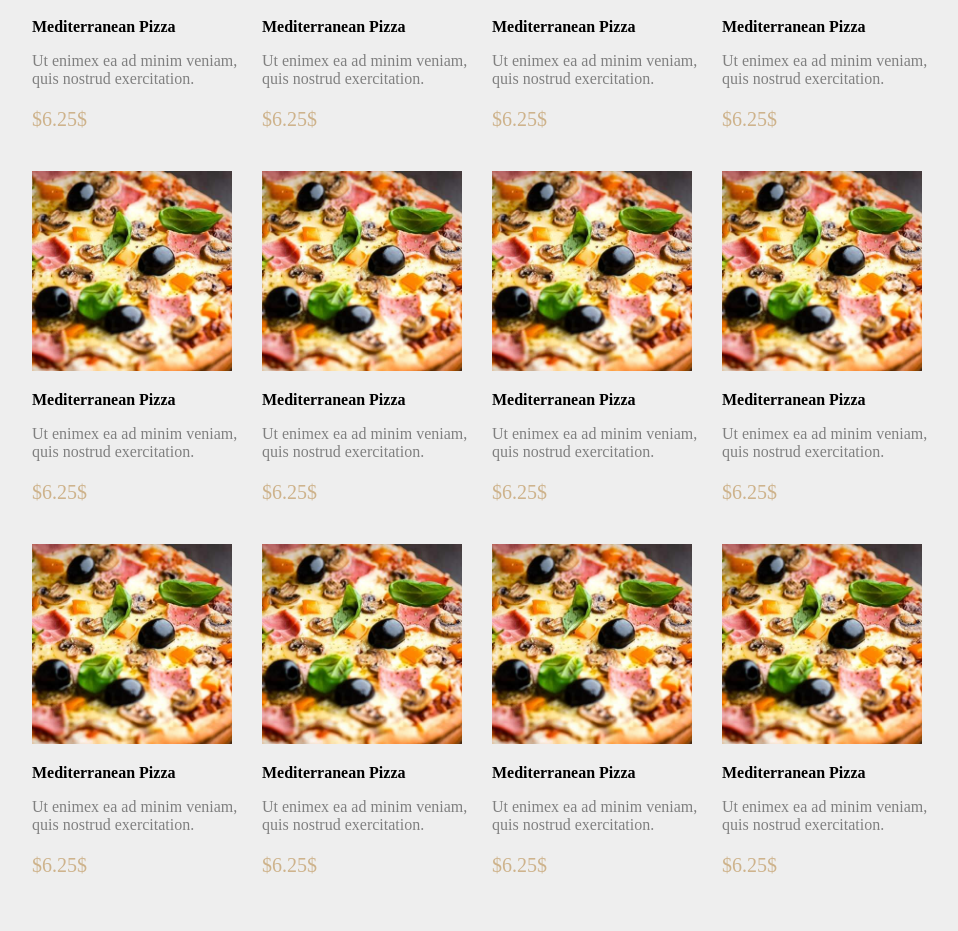
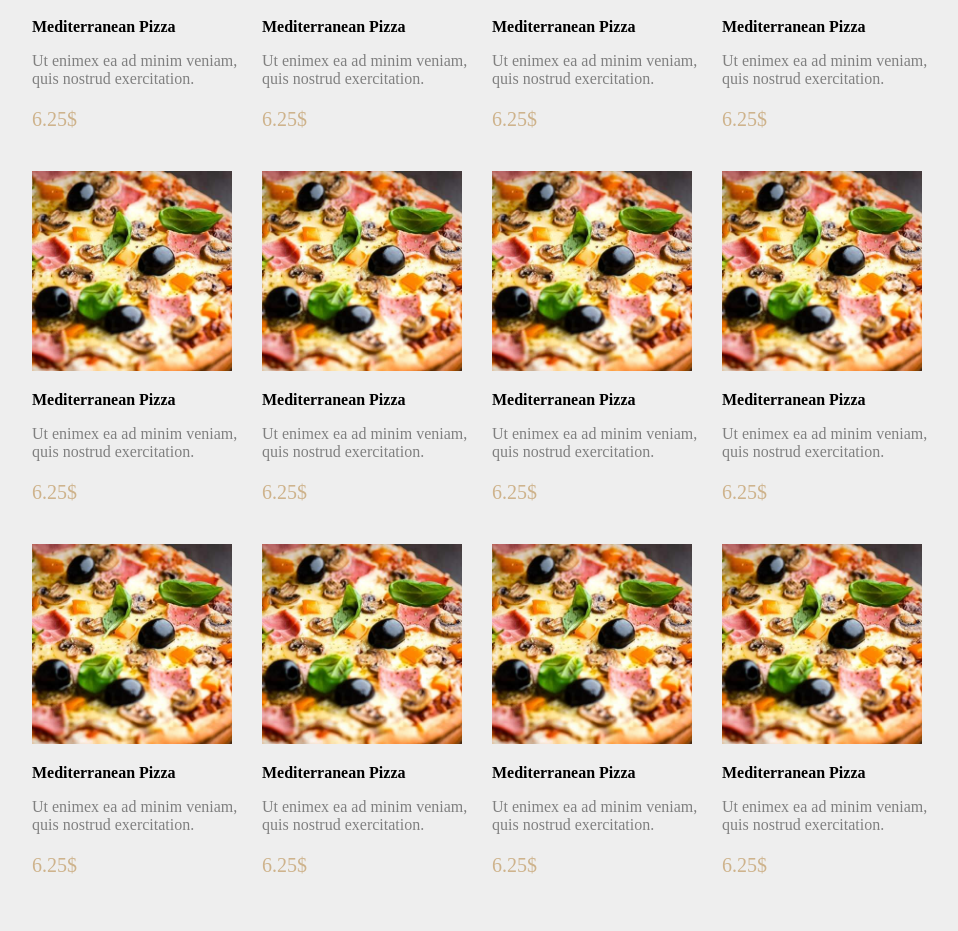
Before and after one commit to EmanuilM/Tasty, a React (Create React App) app in the folder client/: page /order in a window 1280 px wide. Shown: the part 780-1711 px from the top of the page, without its empty margins (178-1136 px from the left). Built offline with nearby package versions, Linux system fonts and the light colour scheme; a web font is replaced by a local one.

Commit message:
fix header

```diff
--- a/client/src/components/Header/Header.js
+++ b/client/src/components/Header/Header.js
@@ -15,25 +15,25 @@ const Header = () => {
                 <i onClick={activateSmallScreenView} className="fas fa-bars"></i>
                 <ul className={isActive ? "showMenuItems" : null} >
                     <li>
-                        <Link to="/">Home</Link>
+                        <Link onClick={activateSmallScreenView} to="/">Home</Link>
                     </li>
                     <li>
-                        <Link to="/daily-menu">Daily Menu</Link>
+                        <Link onClick={activateSmallScreenView} to="/daily-menu">Daily Menu</Link>
                     </li>
                     <li>
-                        <Link to="/menu">Menu</Link>
+                        <Link onClick={activateSmallScreenView} to="/menu">Menu</Link>
                     </li>
                     <li>
-                        <Link to="/reservation/make">Reservation</Link>
+                        <Link onClick={activateSmallScreenView} to="/reservation/make">Reservation</Link>
                     </li>
                     <li>
-                        <Link to="/order">Order</Link>
+                        <Link onClick={activateSmallScreenView} to="/order">Order</Link>
                     </li>
                     <li>
-                        <Link to="/sign-up">Sign up</Link>
+                        <Link onClick={activateSmallScreenView} to="/sign-up">Sign up</Link>
                     </li>
                     <li>
-                        <Link to="/sign-in">Sign in</Link>
+                        <Link onClick={activateSmallScreenView} to="/sign-in">Sign in</Link>
                     </li>
                     <Route path="/order">
                     <li className="order-cart">
--- a/client/src/components/Menu/Menu.css
+++ b/client/src/components/Menu/Menu.css
@@ -1,5 +1,5 @@
 .main-menu-wrapper {
-    height: 100vh;
+    height: 100%;
 }
 
 .main-menu-wrapper h1 {
@@ -8,6 +8,7 @@
 }
 
 .main-menu-categories {
+    height: 100vh;
     max-width: 54%;
     margin: 0px 0px 0px 15%;
 }
--- a/client/src/components/Orders/OrderCheckOut/OrderCheckOut.css
+++ b/client/src/components/Orders/OrderCheckOut/OrderCheckOut.css
@@ -64,6 +64,7 @@
 
 
 .check-out-total-row {
+    width: 322px;
     display: flex;
     align-items: center;
     justify-content: space-between;
--- a/client/src/components/Orders/OrderCheckOut/OrderCheckOutItiem/OrderCheckOutItem.js
+++ /dev/null
@@ -1,11 +0,0 @@
-import './OrderCheckOutItem.css';
-
- export const OrderCheckOutItem = ({name , items , price}) => {
-    return (
-        <li>
-            <h3 className="order-check-out-item">{name}</h3>
-            <p className="order-check-out-item">{items} items</p>
-            <p className="order-check-out-item">{price}$</p>
-        </li>
-    )
-}
--- a/client/src/components/Orders/OrderCheckOut/OrderCheckOutItiem/OrderCheckOutItem.css
+++ b/client/src/components/Orders/OrderCheckOut/OrderItems/OrderItems.css
@@ -6,3 +6,7 @@
     display: flex;
     align-items: center;
 }
+
+.check-out-item-name {
+    width: 168px;
+}
--- /dev/null
+++ b/client/src/components/Orders/OrderCheckOut/OrderItems/OrderItems.js
@@ -0,0 +1,12 @@
+import './OrderItems.css';
+
+ export const OrderItems = ({name , items , price}) => {
+    return (
+        <li>
+            <h3 className="order-check-out-item check-out-item-name">{name}</h3>
+            <p className="order-check-out-item">{items} items</p>
+            <p className="order-check-out-item">{price}$</p>
+            <i className="fas fa-times"></i>
+        </li>
+    )
+}
--- a/client/src/components/Orders/Orders.js
+++ b/client/src/components/Orders/Orders.js
@@ -31,18 +31,18 @@ const Orders = (props) => {
                 <section className="order-menu-wrapper">
                     <article className="order-menu-products">
                         <ul>
-                            <OrdersListItem productImage={image} productName="Mediterranean Pizza" productDescription="Ut enimex ea ad minim veniam, quis nostrud exercitation." productPrice="$6.25" addToCart={props.setCheckOutItems} />
-                            <OrdersListItem productImage={image} productName="Mediterranean Pizza" productDescription="Ut enimex ea ad minim veniam, quis nostrud exercitation." productPrice="$6.25" addToCart={props.setCheckOutItems} />
-                            <OrdersListItem productImage={image} productName="Mediterranean Pizza" productDescription="Ut enimex ea ad minim veniam, quis nostrud exercitation." productPrice="$6.25" addToCart={props.setCheckOutItems} />
-                            <OrdersListItem productImage={image} productName="Mediterranean Pizza" productDescription="Ut enimex ea ad minim veniam, quis nostrud exercitation." productPrice="$6.25" addToCart={props.setCheckOutItems} />
-                            <OrdersListItem productImage={image} productName="Mediterranean Pizza" productDescription="Ut enimex ea ad minim veniam, quis nostrud exercitation." productPrice="$6.25" addToCart={props.setCheckOutItems} />
-                            <OrdersListItem productImage={image} productName="Mediterranean Pizza" productDescription="Ut enimex ea ad minim veniam, quis nostrud exercitation." productPrice="$6.25" addToCart={props.setCheckOutItems} />
-                            <OrdersListItem productImage={image} productName="Mediterranean Pizza" productDescription="Ut enimex ea ad minim veniam, quis nostrud exercitation." productPrice="$6.25" addToCart={props.setCheckOutItems} />
-                            <OrdersListItem productImage={image} productName="Mediterranean Pizza" productDescription="Ut enimex ea ad minim veniam, quis nostrud exercitation." productPrice="$6.25" addToCart={props.setCheckOutItems} />
-                            <OrdersListItem productImage={image} productName="Mediterranean Pizza" productDescription="Ut enimex ea ad minim veniam, quis nostrud exercitation." productPrice="$6.25" addToCart={props.setCheckOutItems} />
-                            <OrdersListItem productImage={image} productName="Mediterranean Pizza" productDescription="Ut enimex ea ad minim veniam, quis nostrud exercitation." productPrice="$6.25" addToCart={props.setCheckOutItems} />
-                            <OrdersListItem productImage={image} productName="Mediterranean Pizza" productDescription="Ut enimex ea ad minim veniam, quis nostrud exercitation." productPrice="$6.25" addToCart={props.setCheckOutItems} />
-                            <OrdersListItem productImage={image} productName="Mediterranean Pizza" productDescription="Ut enimex ea ad minim veniam, quis nostrud exercitation." productPrice="$6.25" addToCart={props.setCheckOutItems} />
+                            <OrdersListItem productImage={image} productName="Mediterranean Pizza" productDescription="Ut enimex ea ad minim veniam, quis nostrud exercitation." productPrice="6.25" addToCart={props.setCheckOutItems} />
+                            <OrdersListItem productImage={image} productName="Mediterranean Pizza" productDescription="Ut enimex ea ad minim veniam, quis nostrud exercitation." productPrice="6.25" addToCart={props.setCheckOutItems} />
+                            <OrdersListItem productImage={image} productName="Mediterranean Pizza" productDescription="Ut enimex ea ad minim veniam, quis nostrud exercitation." productPrice="6.25" addToCart={props.setCheckOutItems} />
+                            <OrdersListItem productImage={image} productName="Mediterranean Pizza" productDescription="Ut enimex ea ad minim veniam, quis nostrud exercitation." productPrice="6.25" addToCart={props.setCheckOutItems} />
+                            <OrdersListItem productImage={image} productName="Mediterranean Pizza" productDescription="Ut enimex ea ad minim veniam, quis nostrud exercitation." productPrice="6.25" addToCart={props.setCheckOutItems} />
+                            <OrdersListItem productImage={image} productName="Mediterranean Pizza" productDescription="Ut enimex ea ad minim veniam, quis nostrud exercitation." productPrice="6.25" addToCart={props.setCheckOutItems} />
+                            <OrdersListItem productImage={image} productName="Mediterranean Pizza" productDescription="Ut enimex ea ad minim veniam, quis nostrud exercitation." productPrice="6.25" addToCart={props.setCheckOutItems} />
+                            <OrdersListItem productImage={image} productName="Mediterranean Pizza" productDescription="Ut enimex ea ad minim veniam, quis nostrud exercitation." productPrice="6.25" addToCart={props.setCheckOutItems} />
+                            <OrdersListItem productImage={image} productName="Mediterranean Pizza" productDescription="Ut enimex ea ad minim veniam, quis nostrud exercitation." productPrice="6.25" addToCart={props.setCheckOutItems} />
+                            <OrdersListItem productImage={image} productName="Mediterranean Pizza" productDescription="Ut enimex ea ad minim veniam, quis nostrud exercitation." productPrice="6.25" addToCart={props.setCheckOutItems} />
+                            <OrdersListItem productImage={image} productName="Mediterranean Pizza" productDescription="Ut enimex ea ad minim veniam, quis nostrud exercitation." productPrice="6.25" addToCart={props.setCheckOutItems} />
+                            <OrdersListItem productImage={image} productName="Mediterranean Pizza" productDescription="Ut enimex ea ad minim veniam, quis nostrud exercitation." productPrice="6.25" addToCart={props.setCheckOutItems} />
                         </ul>
                     </article>
 
--- a/client/src/components/Orders/OrdersListItem/OrdersListItem.js
+++ b/client/src/components/Orders/OrdersListItem/OrdersListItem.js
@@ -12,8 +12,9 @@ const OrdersListItem = ({ productImage , productName , productDescription , prod
         activeOrderPage(false);
     }
     function addItemToCart () {
-        addToCart(oldState => [...oldState , productName]);
+        addToCart(oldState => [...oldState , {productName , productPrice}]);
     }
+
     return (
         <Fragment>
         <li>
```
Also changed, not shown: client/src/components/Orders/OrderCheckOut/OrderCheckOut.js (+9 -8 lines), client/src/components/Orders/ProductDetails/ProductDetails.js (indentation only).
